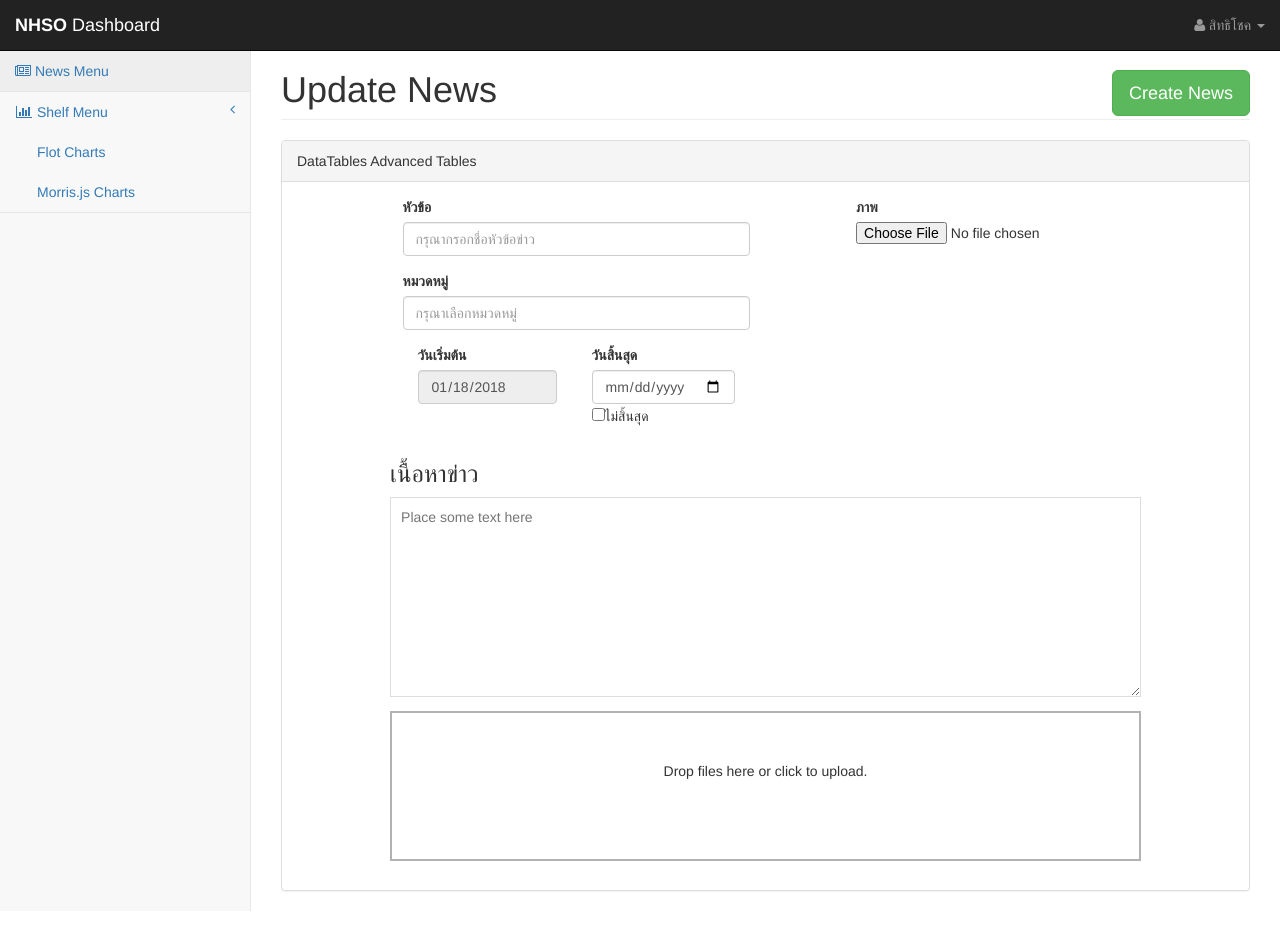
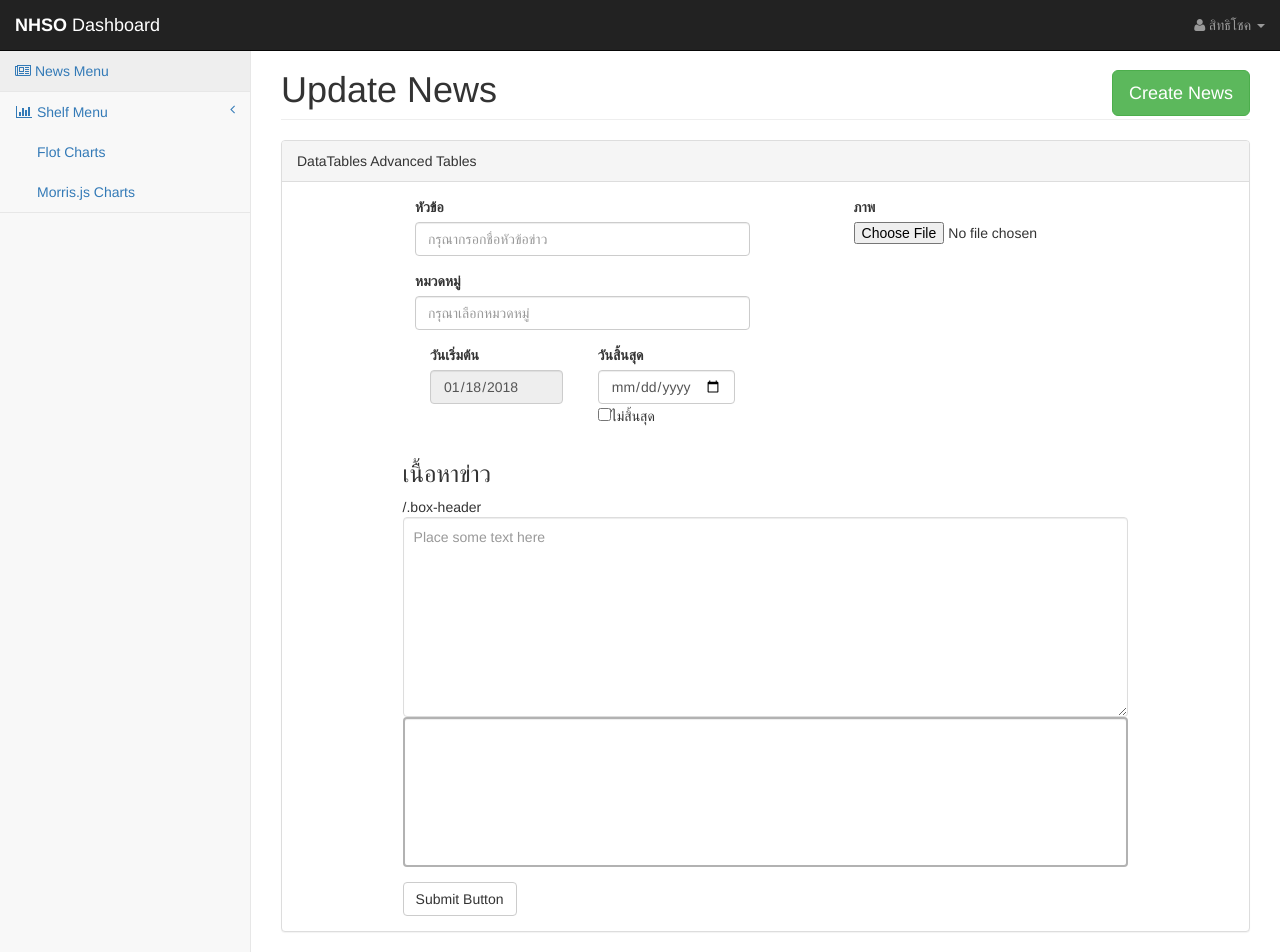
Before and after one commit to OrderWife/news, a CodeIgniter app: page /database/index.php/backend/news in a window 1280 px wide. Before the commit the page ends 911 px from the top, so only its background shows below. Run offline with CodeIgniter, Linux system fonts and the light colour scheme; data that the repository does not hold is empty; some libraries are stand-ins or nearby versions.

Commit message:
testing and debug

```diff
--- a/application/controllers/Backend.php
+++ b/application/controllers/Backend.php
@@ -43,7 +43,7 @@ class Backend extends CI_Controller {
 
 	      $tempFile = $_FILES['file']['tmp_name'];          //3
 
-	      $targetPath = dirname( __FILE__ ) . $ds. $storeFolder . $ds;  //4
+	      $targetPath = dirname( _FILE_ ) . $ds. $storeFolder . $ds;  //4
 
 	      $targetFile =  $targetPath. $_FILES['file']['name'];  //5
 
--- a/application/views/backendview/newsform.php
+++ b/application/views/backendview/newsform.php
@@ -5,16 +5,17 @@
 <link href="<?php echo base_url();?>/assets/plugins/dropzone/dropzone.css" type="text/css" rel="stylesheet" />
 <script src="<?php echo base_url();?>/assets/plugins/dropzone/dropzone.js"></script>
 
+<div class="col-md-12">
+  <form class="" method="post">
     <div class="col-md-12" >
       <div class="col-md-5 col-md-offset-1">
           <div class="form-group">
-      <div class="form-group">
             <label>หัวข้อ</label>
-        <input class="form-control" placeholder="กรุณากรอกชื่อหัวข้อข่าว">
+            <input class="form-control" type="text" name="title" placeholder="กรุณากรอกชื่อหัวข้อข่าว" required>
           </div>
           <div class="form-group">
             <label>หมวดหมู่</label>
-        <input class="form-control" list="browsers" name="browser" placeholder="กรุณาเลือกหมวดหมู่">
+            <input class="form-control" type="text" list="browsers" name="category" placeholder="กรุณาเลือกหมวดหมู่" required>
             <datalist id="browsers">
               <option value="Internet Explorer">
               <option value="Firefox">
@@ -25,57 +26,116 @@
           </div>
           <div class="form-group col-md-6" style="padding-right:20px">
               <label>วันเริ่มต้น</label>
-          <input id="startdate" type="date" class="form-control" readonly>
+              <input id="startdate" name="startdate" type="date" class="form-control" readonly>
           </div>
           <div class="form-group col-md-6" >
               <label>วันสิ้นสุด</label>
-          <input id="enddate" type="date" min="<?php echo date("Y-m-d")?>" class="form-control">
+              <input id="enddate" type="date" name="enddate" min="<?php echo date("Y-m-d")?>" class="form-control" required>
               <input type="checkbox" id="unlimit" value="unlimit">ไม่สิ้นสุด
-      </div>
-
-
           </div>
       </div>
       <div class="col-md-5 col-md-offset-1">
         <div class="form-group">
             <label>ภาพ</label>
-        <div id="showimg" class="" style="background-color: lightgrey; width: 200px; height:200px;">
-          <img id="blah" src="#" alt="your image" />
+            <div id="showimg" class="form-control" style="background-color: lightgrey; width: 200px; height:200px;">
+              <img class="form-control" id="blah" src="#" alt="your image" />
             </div><br>
             <input type="file" onchange="readURL(this);">
         </div>
       </div>
     </div>
-<div class="col-md-10 col-md-offset-1" >
+    <div class="col-md-10 col-md-offset-1">
+      <div class="form-group" >
         <div class="box">
                   <div class="box-header">
                     <h3 class="box-title">เนื้อหาข่าว</h3>
                   </div>
-            <!-- /.box-header -->
+                  /.box-header
                   <div class="box-body pad">
-              <form>
-                <textarea required class="textarea" placeholder="Place some text here"
-                          style="width: 100%; height: 200px; font-size: 14px; line-height: 18px; border: 1px solid #dddddd; padding: 10px;"></textarea>
+                      <textarea id="area" class="form-control textarea" placeholder="Place some text here"
+                                style="width: 100%; height: 200px; font-size: 14px; line-height: 18px; border: 1px solid #dddddd; padding: 10px;" ></textarea>
+                  </div>
+        </div>
+        <div class="" id="dropzone">
+          <input action="dropupload" class="form-control dropzone needsclick dz-clickable" id="drops">
+          <div class="dz-message needsclick">
+            <!-- <H2>Drop files here or click to upload.</H2><br> -->
+          </input>
         </form>
       </div>
       </div>
-
-          <div id="dropzone">
-            <form action="dropupload" class="dropzone needsclick dz-clickable" id="drops">
-            <div class="dz-message needsclick">
-              Drop files here or click to upload.<br>
     </div>
 
+    <button type="submit" class="btn btn-default">Submit Button</button>
   </form>
 </div>
+
+<!-- <div class="">
+  <form class="" method="post">
+    <div class="col-md-12" >
+      <div class="col-md-5 col-md-offset-1">
+          <div class="form-group">
+            <label>หัวข้อ</label>
+            <input class="form-control" type="text" name="title" placeholder="กรุณากรอกชื่อหัวข้อข่าว" required>
           </div>
+          <div class="form-group">
+            <label>หมวดหมู่</label>
+            <input class="form-control" type="text" list="browsers" name="category" placeholder="กรุณาเลือกหมวดหมู่" required>
+            <datalist id="browsers">
+              <option value="Internet Explorer">
+              <option value="Firefox">
+              <option value="Chrome">
+              <option value="Opera">
+              <option value="Safari">
+            </datalist>
+          </div>
+          <div class="form-group col-md-6" style="padding-right:20px">
+              <label>วันเริ่มต้น</label>
+              <input id="startdate" name="startdate" type="date" class="form-control" readonly>
+          </div>
+          <div class="form-group col-md-6" >
+              <label>วันสิ้นสุด</label>
+              <input id="enddate" type="date" name="enddate" min="<?php echo date("Y-m-d")?>" class="form-control">
+              <input type="checkbox" id="unlimit" value="unlimit">ไม่สิ้นสุด
+          </div>
+      </div>
+      img
+      <div class="col-md-5 col-md-offset-1">
+        <div class="form-group">
+            <label>ภาพ</label>
+            <div id="showimg" class="form-control" style="background-color: lightgrey; width: 200px; height:200px;">
+              <img class="form-control" id="blah" src="#" alt="your image" />
+            </div><br>
+            <input type="file" onchange="readURL(this);">
+        </div>
+      </div>
+      /. img
+    </div>
+    <div class="col-md-10 col-md-offset-1">
+      <div class="box">
+                <div class="box-header">
+                  <h3 class="box-title">เนื้อหาข่าว</h3>
+                </div>
+                /.box-header
+                <div class="box-body pad">
+                    <textarea required class="form-control textarea" placeholder="Place some text here"
+                              style="width: 100%; height: 200px; font-size: 14px; line-height: 18px; border: 1px solid #dddddd; padding: 10px;"></textarea>
+                </div>
+      </div>
+
+    </div>
+
+    <button type="submit" class="btn btn-default">Submit Button</button>
+  </form>
+
+</div> -->
 
 
 <script type="text/javascript">
   $(function(){
     document.getElementById("startdate").value="<?php echo date("Y-m-d")?>";
     //bootstrap WYSIHTML5 - text editor
-    $('.textarea').wysihtml5()
+    $('.textarea').wysihtml5();
 
     $("div#drops").dropzone({ url: "/file/post/file" });
   });
```
Lines whose indentation alone changed are shown as unchanged.
